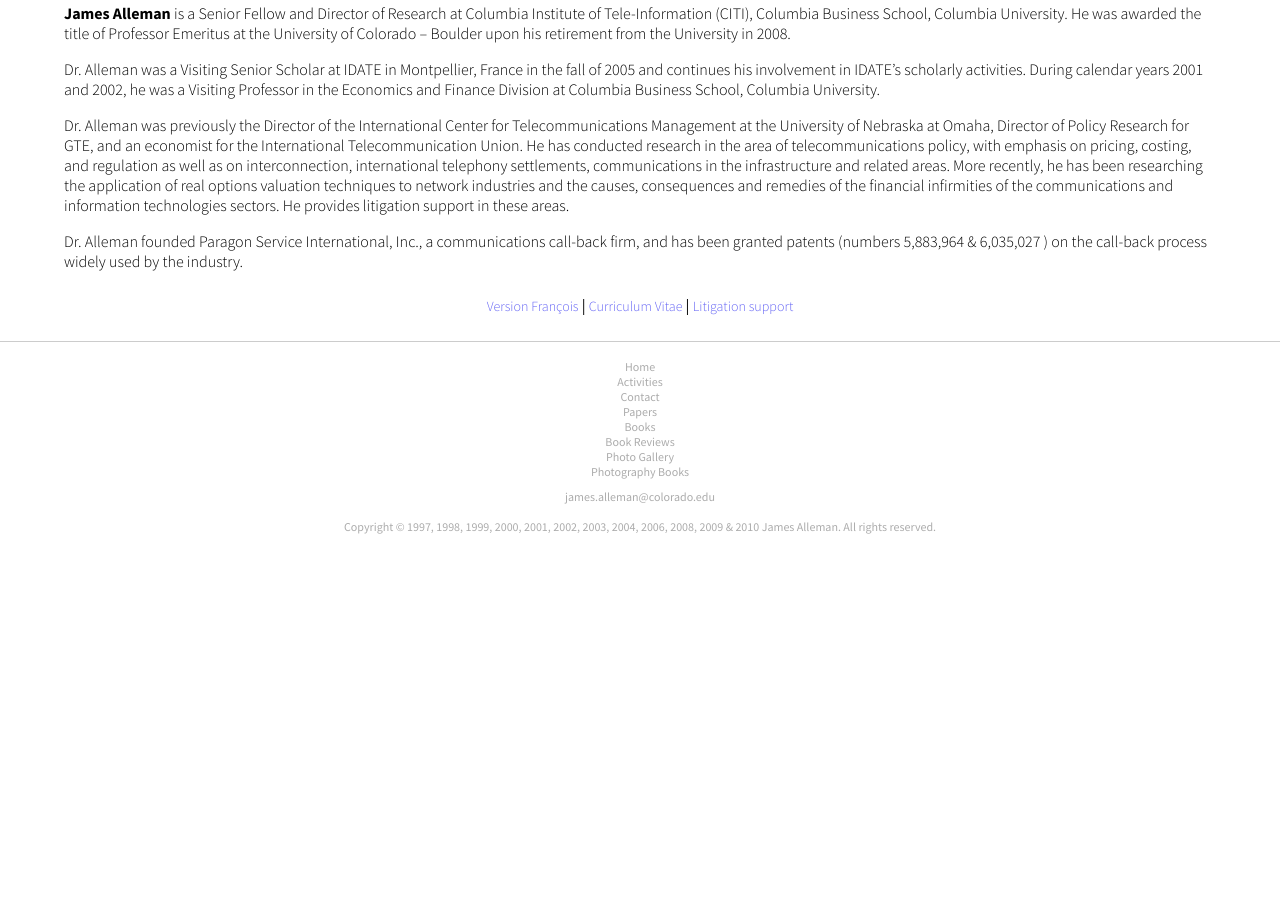
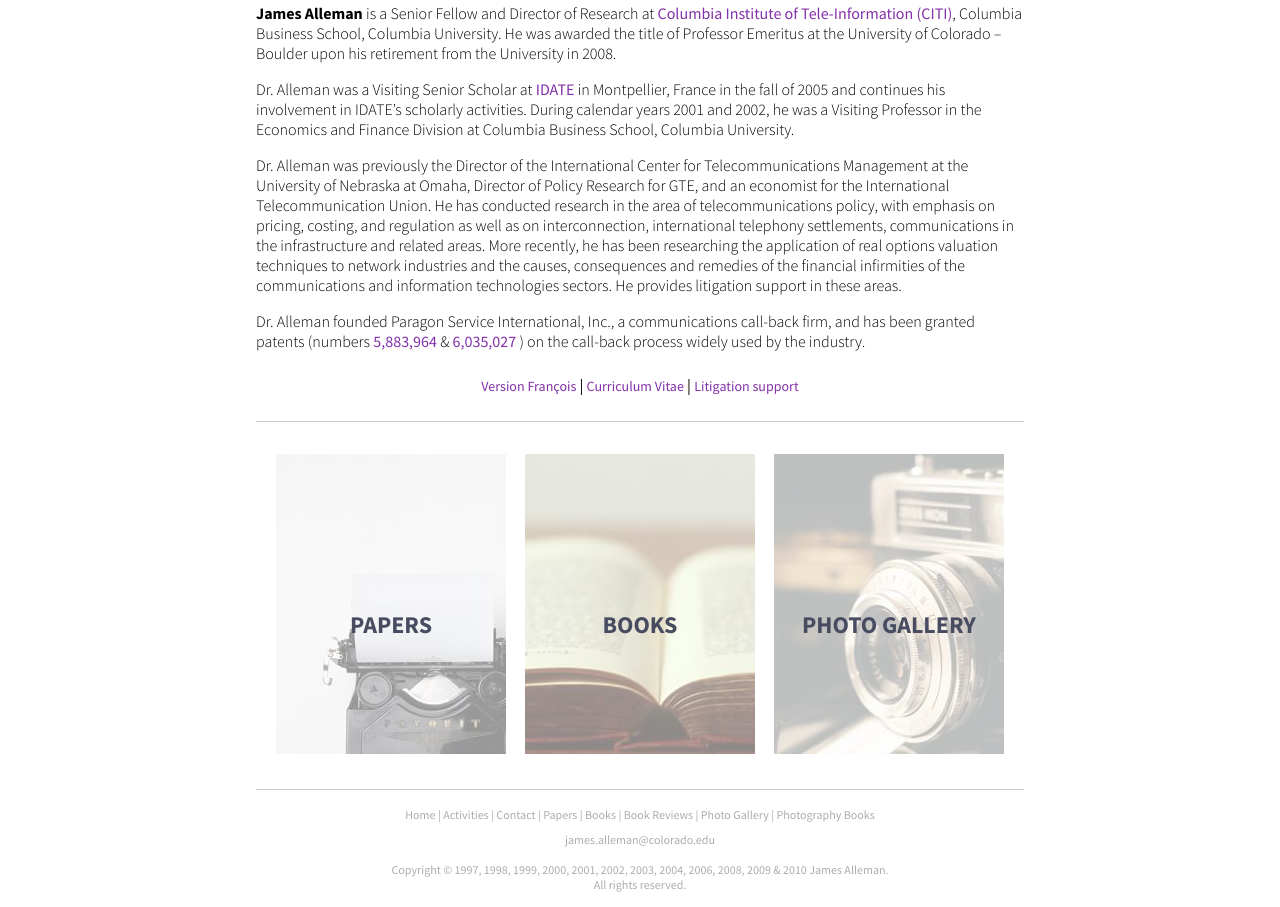
Before and after one commit to gregmilescohen/james-alleman, a plain HTML site: page index.html in a window 1280 px wide. Shown: the part 277-1184 px from the top of the page. Before the commit the page ends 826 px from the top, so only its background shows below. Drawn offline with nearby package versions, Linux system fonts and the light colour scheme.

Commit message:
continue work on home page, add links and imaimages

```diff
--- a/index.html
+++ b/index.html
@@ -52,25 +52,60 @@
 
 		  	<img id="alleman-sketch" src="img/alleman-sketch.jpg" alt="James Alleman Sketch">
 
-				<p><strong>James Alleman</strong> is a Senior Fellow and Director of Research at Columbia Institute of Tele-Information (CITI), Columbia Business School, Columbia University. He was awarded the title of Professor Emeritus at the University of Colorado – Boulder upon his retirement from the University in 2008.</p>
+				<p><strong>James Alleman</strong> is a Senior Fellow and Director of Research at <a href="http://www.citicolumbia.org/" target="_blank">Columbia Institute of Tele-Information (CITI)</a>, Columbia Business School, Columbia University. He was awarded the title of Professor Emeritus at the University of Colorado – Boulder upon his retirement from the University in 2008.</p>
 
-				<p>Dr. Alleman was a Visiting Senior Scholar at IDATE in Montpellier, France in the fall of 2005 and continues his involvement in IDATE’s scholarly activities. During calendar years 2001 and 2002, he was a Visiting Professor in the Economics and Finance Division at Columbia Business School, Columbia University.</p>
+				<p>Dr. Alleman was a Visiting Senior Scholar at <a href="http://www.idate.org/2009/pages/index.php?all=accueil&idl=21" target="_blank">IDATE</a> in Montpellier, France in the fall of 2005 and continues his involvement in IDATE’s scholarly activities. During calendar years 2001 and 2002, he was a Visiting Professor in the Economics and Finance Division at Columbia Business School, Columbia University.</p>
 
 				<p>Dr. Alleman was previously the Director of the International Center for Telecommunications Management at the University of Nebraska at Omaha, Director of Policy Research for GTE, and an economist for the International Telecommunication Union. He has conducted research in the area of telecommunications policy, with emphasis on pricing, costing, and regulation as well as on interconnection, international telephony settlements, communications in the infrastructure and related areas. More recently, he has been researching the application of real options valuation techniques to network industries and the causes, consequences and remedies of the financial infirmities of the communications and information technologies sectors. He provides litigation support in these areas.</p>
 
-				<p>Dr. Alleman founded Paragon Service International, Inc., a communications call-back firm, and has been granted patents (numbers  5,883,964 & 6,035,027 ) on the call-back process widely used by the industry.</p>
+				<p>Dr. Alleman founded Paragon Service International, Inc., a communications call-back firm, and has been granted patents (numbers  <a href="http://patft.uspto.gov/netacgi/nph-Parser?Sect1=PTO1&Sect2=HITOFF&d=PALL&p=1&u=/netahtml/PTO/srchnum.htm&r=1&f=G&l=50&s1=5,883,964.PN.&OS=PN/5,883,964&RS=PN/5,883,964" target="_blank">5,883,964</a> & <a href="http://patft.uspto.gov/netacgi/nph-Parser?Sect1=PTO1&Sect2=HITOFF&d=PALL&p=1&u=/netahtml/PTO/srchnum.htm&r=1&f=G&l=50&s1=6,035,027.PN.&OS=PN/6,035,027&RS=PN/6,035,027" target="_blank">6,035,027</a> ) on the call-back process widely used by the industry.</p>
 
 				<ul id="home-links">
-					<li><a href="#">Version François</a></li> |
-					<li><a href="#">Curriculum Vitae</a></li> |
-					<li><a href="#">Litigation support</a></li>
+					<li><a href="img/alleman_bio_FRENCH.pdf" target="_blank">Version François</a></li> |
+					<li><a href="img/jha_cv.pdf" target="_blank">Curriculum Vitae</a></li> |
+					<li><a href="img/litigation.pdf" target="_blank">Litigation support</a></li>
 				</ul>
+				<hr id="hr2">
+
+				<div id="image-links">
+
+					<figure class="effect-sadie">
+						<img src="img/typewriter-1.jpg" alt="img01"/>
+						<figcaption>
+							<h2>PAPERS <span></span></h2>
+							<p></p>
+							<a href="#">View more</a>
+						</figcaption>
+					</figure>
+
+					<figure class="effect-sadie">
+						<img src="img/book-1.jpg" alt="img01"/>
+						<figcaption>
+							<h2>BOOKS <span></span></h2>
+							<p></p>
+							<a href="#">View more</a>
+						</figcaption>
+					</figure>
+
+					<figure class="effect-sadie">
+						<img src="img/camera-1.jpg" alt="img01"/>
+						<figcaption>
+							<h2>PHOTO GALLERY<span></span></h2>
+							<p></p>
+							<a href="#">View more</a>
+						</figcaption>
+					</figure>
+
+					<!-- ... -->
+
+				</div>
+				<hr id="last-hr">
 
 		  </main>
 		  <!-- END MAIN CONTENT -->
 
   		<footer>
-  			<hr>
+  			<hr id="footer-hr">
   	    <ul>
           <li><a href="#">Home</a></li>
           <li><a href="#">Activities</a></li>
@@ -83,7 +118,7 @@
   	    </ul>
   	    <a id="footer-email" href='ma&#105;&#108;&#116;&#111;&#58;j%61m&#37;65s%2E%&#54;1lle%&#54;Da&#110;&#64;%63o%6&#67;orad&#37;6F&#37;&#50;Eed&#117;'>j&#97;mes&#46;allem&#97;n&#64;&#99;&#111;l&#111;ra&#100;o&#46;ed&#117;</a>
   	    <p>Copyright © 1997, 1998, 1999, 2000, 2001, 2002, 2003, 2004, 2006, 2008, 2009 & 2010
-				James Alleman. All rights reserved.</p>
+				James Alleman.<br>All rights reserved.</p>
   		</footer>
 
 		</div>
--- a/main.css
+++ b/main.css
@@ -73,7 +73,7 @@ main {
   /* opacity: 0.9; */
   border-bottom: 3px solid #5B1E71;
   background: #8330a9;
-
+  z-index: 99;
 }
 
 .menu-text {
@@ -91,6 +91,7 @@ main {
   font-size: 28px;
   letter-spacing: 2px;
   margin: 6px 17px 0px 23px;
+  z-index: 999;
 }
 
 /*===============NAVIGATION END*/
@@ -103,6 +104,14 @@ main {
 main p {
   font-weight: 300;
   font-size: 16px;
+}
+main a {
+  text-decoration: none;
+  color: #8330a9;
+  font-weight: 400;
+}
+main a:hover {
+  text-decoration: underline;
 }
 #alleman-sketch {
   display: block;
@@ -130,12 +139,24 @@ main ul#home-links li {
 
 main ul#home-links li a {
   text-decoration: none;
-  opacity: 0.6;
 }
 
 main ul#home-links li a:hover {
-  opacity: 1;
+  text-decoration: underline;
 }
+
+#image-links {
+  display: none;
+}
+
+main #hr2 {
+  display: none;
+}
+
+main #last-hr {
+  display: none;
+}
+
 
 /*===============MAIN CONTENT END*/
 
@@ -195,6 +216,129 @@ footer a#footer-email {
 
 
 /*===============MEDIA QUERIES*/
+@media screen and (min-width: 650px) {
+  main {
+    width: 75%;
+  }
+  hr#last-hr {
+    display: block;
+  }
+  hr#footer-hr {
+    display: none;
+  }
+  footer ul li {
+    display: inline-block;
+  }
+  footer ul li::after {
+    content: " | ";
+    color: #acacac;
+  }
+  footer ul li:last-child::after {
+    content: none;
+  }
+
+}
+
+@media screen and (min-width: 750px) {
+  /*SADIE HOVER EFFECT*/
+  main #hr2 {
+    display: block;
+  }
+  #image-links {
+    width: 100%;
+    display: inline-block;
+    position: relative;
+    z-index: 1;
+    /* margin: auto; */
+    text-align: center;
+  }
+  /*#image-links img {
+    opacity: 0.4;
+  }
+  #image-links img:hover {
+    opacity: 1;
+  }*/
+  #image-links figure {
+    position: relative;
+    display: inline-block;
+    /* float: left; */
+    overflow: hidden;
+    text-align: center;
+    margin: 15px 1%;
+    /* min-width: 320px; */
+    /* max-width: 350px; */
+    max-height: 350px;
+    width: 30%;
+    height: 300px;
+    /* background: #3085a3; */
+    text-align: center;
+    cursor: pointer;
+    z-index: 1;
+  }
+
+
+  figure.effect-sadie figcaption::before {
+    position: absolute;
+    top: 0;
+    left: 0;
+    width: 100%;
+    height: 100%;
+    background: linear-gradient(to bottom, rgba(72,76,97,0) 0%, rgba(72,76,97,0.8) 75%);
+    content: '';
+    opacity: 0;
+    transform: translate3d(0,50%,0);
+  }
+
+  figure.effect-sadie h2 {
+    position: absolute;
+    top: 50%;
+    left: 0;
+    width: 100%;
+    color: #484c61;
+    transition: transform 0.35s, color 0.35s;
+    transform: translate3d(0,-50%,0);
+  }
+
+  figure.effect-sadie figcaption::before,
+  figure.effect-sadie p {
+    transition: opacity 0.35s, transform 0.35s;
+  }
+
+  figure.effect-sadie p {
+    position: absolute;
+    bottom: 0;
+    left: 0;
+    padding-bottom: 20px;
+    text-align: center;
+    width: 100%;
+    opacity: 0;
+    transform: translate3d(0,10px,0);
+  }
+
+  figure.effect-sadie:hover h2 {
+    color: #fff;
+    transform: translate3d(0,-50%,0) translate3d(0,-40px,0);
+  }
+
+  figure.effect-sadie:hover figcaption::before ,
+  figure.effect-sadie:hover p {
+    opacity: 1;
+    transform: translate3d(0,0,0);
+  }
+}
+
+@media screen and (min-width: 850px) {
+  main {
+    width: 65%;
+  }
+}
+
+@media screen and (min-width: 1000px) {
+  main {
+    width: 60%;
+  }
+}
+
 @media screen and (max-width: 800px) {
   .menu-text {
     display: none;
```
Also changed, not shown: img/book-1.jpg (added), img/book.jpg (added), img/camera-1.jpg (added), img/typewriter-1.jpg (added), 5 other files.
